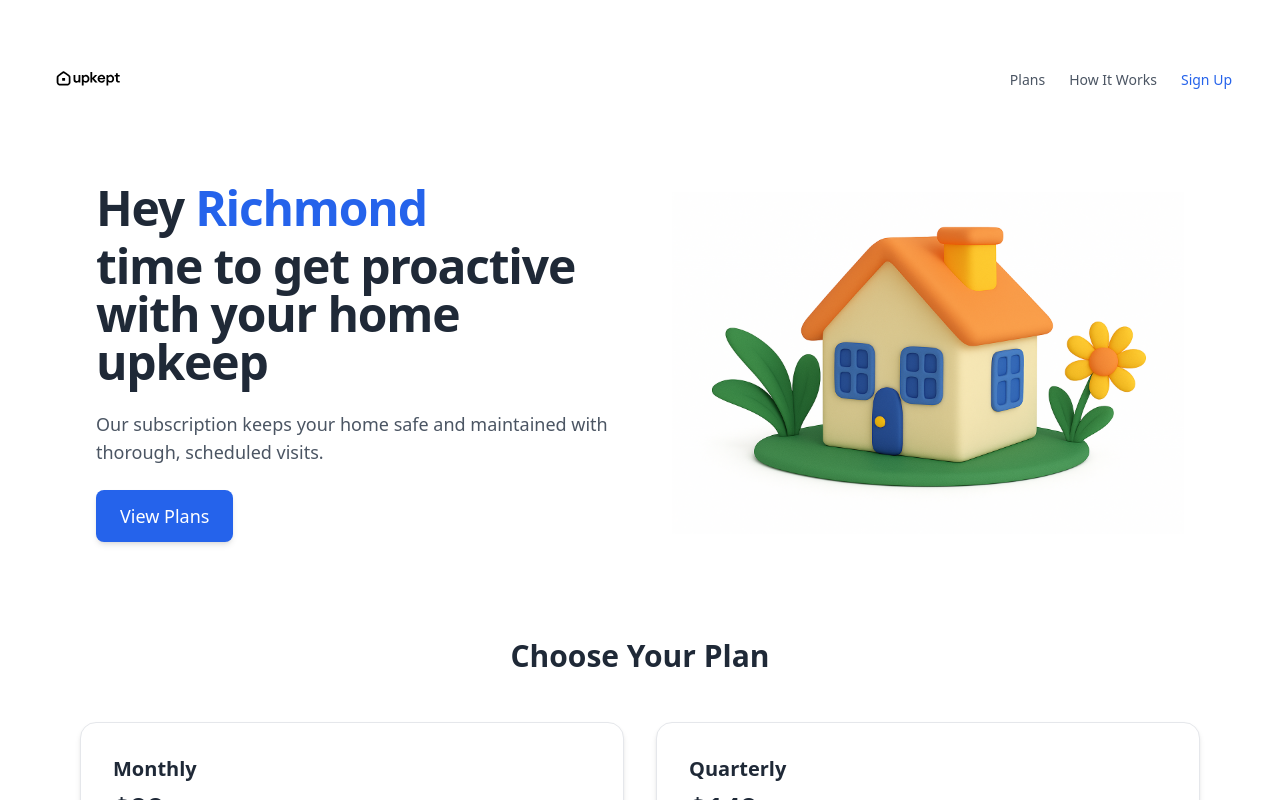
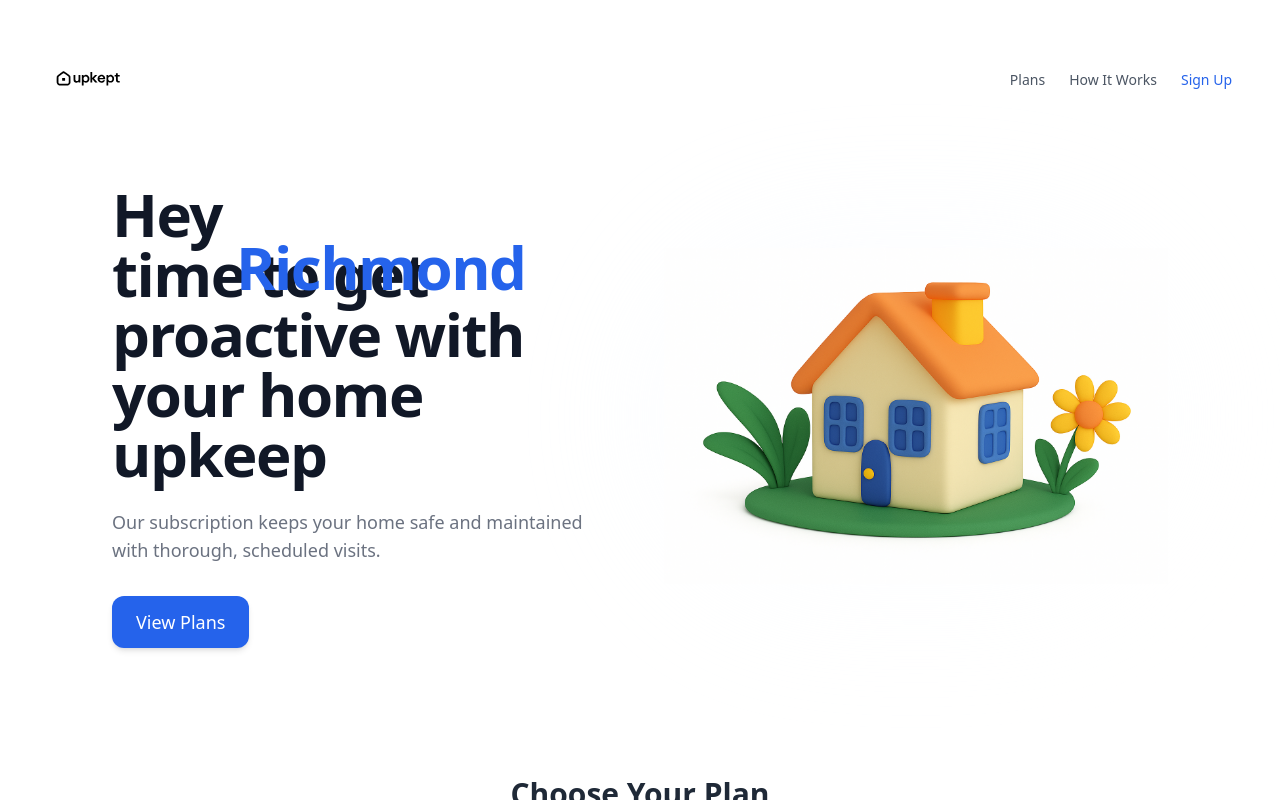
Before and after one commit to nickalodian-upkept/upkept-homepage, a Next.js app: page / in a window 1280 px wide. Shown: the top 800 px of the page. Built offline with nearby package versions, Linux system fonts and the light colour scheme.

Commit message:
Redesign hero section with premium styling

```diff
--- a/pages/index.js
+++ b/pages/index.js
@@ -37,17 +37,18 @@ export default function Home() {
         </header>
 
 {/* Hero */}
-        <section className="max-w-7xl mx-auto px-6 sm:px-8 lg:px-12 mb-24">
-          <div className="grid grid-cols-1 md:grid-cols-2 items-center gap-8">
+<section className="max-w-7xl mx-auto px-6 sm:px-12 lg:px-16 mb-32">
+  <div className="grid grid-cols-1 md:grid-cols-2 items-center gap-12">
+
     {/* Left Side: Headline & CTA */}
     <div className="text-left">
-<h2 className="text-4xl sm:text-5xl font-bold leading-tight mb-6 tracking-tight">
-  Hey{' '}
-  <span className="inline-block relative align-middle text-blue-600 w-[11ch] h-[1.2em]">
+      <h2 className="text-5xl sm:text-6xl font-semibold leading-tight tracking-tight text-gray-900 mb-6">
+        <span className="block">Hey{' '}
+          <span className="relative inline-block w-[11ch] text-blue-600 font-bold">
             {cities.map((city, index) => (
               <span
                 key={city}
-        className={`absolute inset-0 transition-opacity duration-500 ${
+                className={`absolute left-0 top-0 transition-opacity duration-500 ${
                   index === currentCity ? 'opacity-100' : 'opacity-0'
                 }`}
               >
@@ -55,23 +56,24 @@ export default function Home() {
               </span>
             ))}
           </span>
-  <br />
-  time to get proactive with your home upkeep
+        </span>
+        <span className="block">time to get proactive with your home upkeep</span>
       </h2>
-              <p className="text-lg text-gray-600 mb-6">
+      <p className="text-lg text-gray-500 mb-8 max-w-xl">
         Our subscription keeps your home safe and maintained with thorough, scheduled visits.
       </p>
-              <button className="bg-blue-600 text-white text-base sm:text-lg px-6 py-3 rounded-lg shadow-md hover:bg-blue-700 transition">
+      <button className="bg-blue-600 text-white text-base sm:text-lg px-6 py-3 rounded-xl shadow-md hover:bg-blue-700 hover:-translate-y-1 transition-all duration-300">
         View Plans
       </button>
     </div>
 
     {/* Right Side: Hero Image */}
-            <div className="flex justify-center md:justify-end">
+    <div className="relative">
+      <div className="absolute -inset-4 bg-gradient-to-br from-blue-50 to-white rounded-full blur-3xl opacity-30"></div>
       <img
         src="/hero-house.png"
-                alt="Illustration of a cozy home with flower and grass"
-                className="w-72 sm:w-96 md:w-[28rem] lg:w-[32rem]"
+        alt="3D Illustration of a cozy home"
+        className="relative w-72 sm:w-96 md:w-[28rem] lg:w-[32rem] transition-all duration-500"
       />
     </div>
   </div>
```
Lines whose indentation alone changed are shown as unchanged.
